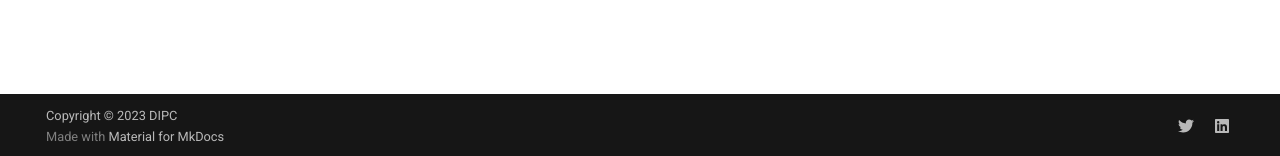
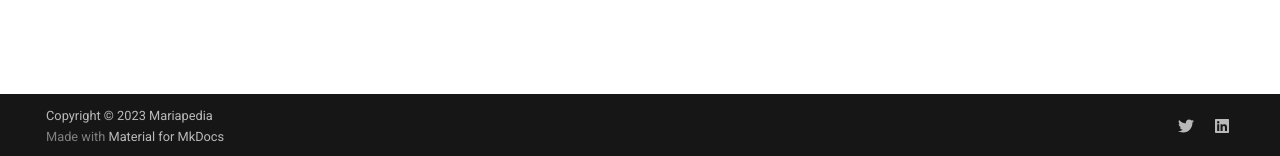
Before and after one commit to iortizdeluzu/mariapeda, an MkDocs documentation site: the page built from docs/index.md, in a window 1280 px wide. Shown: the part 741-897 px from the top of the page. Built offline with MkDocs 1.6.1 and Material for MkDocs 9.7.7, drawn with Linux system fonts in a browser that asks for light colours.

Commit message:
first commit

```diff
--- a/mkdocs.yml
+++ b/mkdocs.yml
@@ -3,7 +3,7 @@ site_description: La respuesta de todas las preguntas estan aqui.
 site_author: iortiz
 
 # Copyright
-copyright: Copyright &copy; 2023 DIPC
+copyright: Copyright &copy; 2023 Mariapedia
 
 site_url: https://mariapedia.com
 
```
